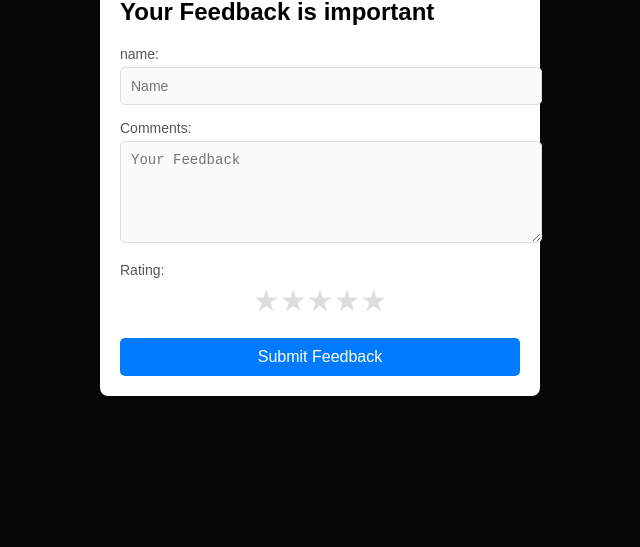
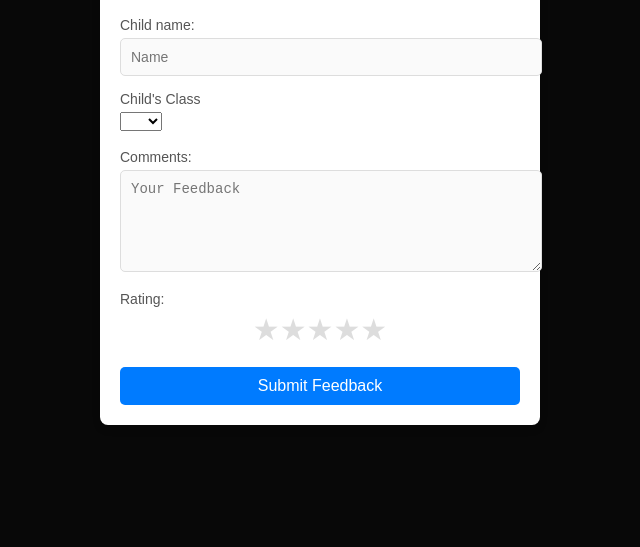
Before and after one commit to Ankush-tec4812/feedback2, a plain HTML site: page index.html in a window 1280 px wide. Shown: the part 253-800 px from the top of the page, without its empty margins (320-960 px from the left). Drawn offline with Linux system fonts and the light colour scheme.

Commit message:
Update index.html

```diff
--- a/index.html
+++ b/index.html
@@ -3,8 +3,8 @@
 
 <head>
     <title>Feedback System</title>
-    <link rel="stylesheet" href="styles2.css">
-    <link rel="meain" hrel=""meain.SQL>
+    <link rel="stylesheet" href="styles1.css">
+    <link rel="meain" hrel="" meain.SQL>
 </head>
 
 <body>
@@ -12,31 +12,48 @@
         <h1>Welcome to Blaze</h1>
         <h2>Your Feedback is important</h2>
         <form action="submit_feedback.php" method="POST">
-            <label for="name">name:</label>
+            <label for="name">Child name:</label>
             <input type="text" id="name" name="name" placeholder="Name" required>
             <br>
-            <label for="comments">Comments:</label>
-            <textarea id="comments" name="comments" placeholder="Your Feedback" required></textarea>
-            <br>
-            <label for="rating">Rating:</label>
+            <div class="mb-3">
+                <label for="Class" class="form-label">Child's Class</label>
+                <select id="Class" class="form-select">
+                    <option></option>
+                    <option>I</option>
+                    <option>II</option>
+                    <option>III</option>
+                    <option>IV</option>
+                    <option>V</option>
+                    <option>VI</option>
+                    <option>VII</option>
+                    <option>VIII</option>
+                    <option>IX</option>
+                    <option>XI</option>
+                </select>
+                <br>
+                <br>
+                <label for="comments">Comments:</label>
+                <textarea id="comments" name="comments" placeholder="Your Feedback" required></textarea>
+                <br>
+                <label for="rating">Rating:</label>
                 <div class="stars">
-                    <input type="radio" id="star5" name="rating" value="5">
-                    <label for="star5" title="5 stars">★</label>
+                    <input type="radio" id="star1" name="rating" value="1">
+                    <label for="star1" title="1 stars">★</label>
+
+                    <input type="radio" id="star2" name="rating" value="2">
+                    <label for="star2" title="2 stars">★</label>
+
+                    <input type="radio" id="star3" name="rating" value="3">
+                    <label for="star3" title="3 stars">★</label>
 
                     <input type="radio" id="star4" name="rating" value="4">
                     <label for="star4" title="4 stars">★</label>
 
-                    <input type="radio" id="star3" name="rating" value="3">
-                    <label for="star3" title="3 stars">★</label>
-
-                    <input type="radio" id="star2" name="rating" value="2">
-                    <label for="star2" title="2 stars">★</label>
-
-                    <input type="radio" id="star1" name="rating" value="1">
-                    <label for="star1" title="1 star">★</label>
+                    <input type="radio" id="star5" name="rating" value="5">
+                    <label for="star5" title="5 stars">★</label>
                 </div>
-            <button type="submit">Submit Feedback</button>
-
+                <button type="submit">Submit Feedback</button>
+            </div>
         </form>
     </div>
     <style>
@@ -118,11 +135,11 @@
 
     .stars label:hover,
     .stars label:hover ~ label {
-        color: #ffc107;
+        color: #facd38;
     }
 
     .stars input:checked ~ label {
-        color: #ffc107;
+        color: #facd38;
     }
 
     .stars input:checked + label:hover,
@@ -138,5 +155,3 @@
 </body>
 
 </html>
-</body>
-</html>
```
